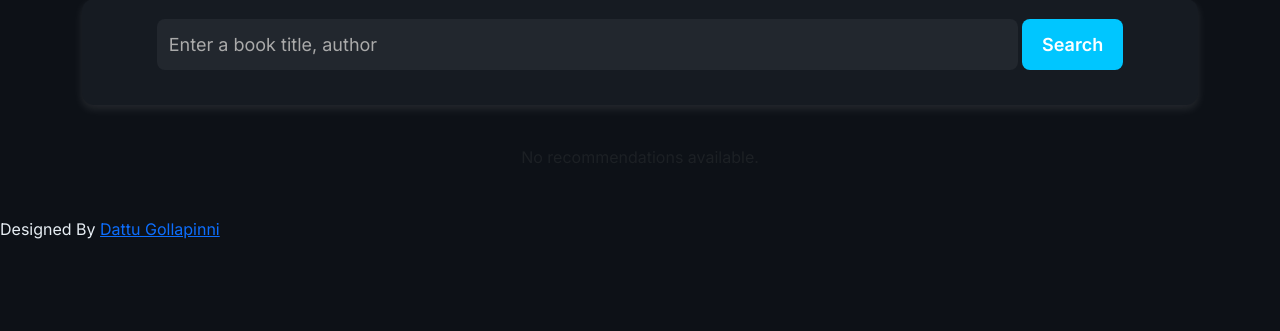
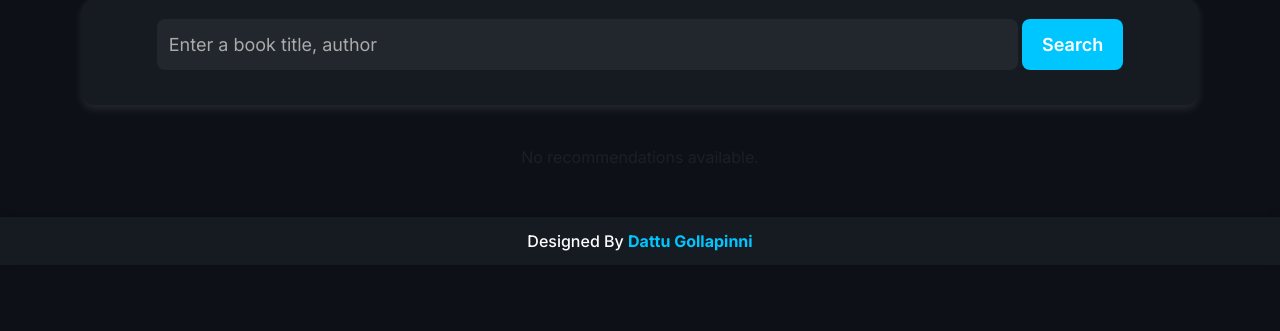
Before and after one commit to dattu20038/Bookify, a Flask app: page /recommend in a window 1280 px wide. Shown: the part 219-550 px from the top of the page. Run offline with Flask 3, Linux system fonts and the light colour scheme; parts of the project's set-up code (start-up, migrations or seed data) failed here and were passed over.

Commit message:
Update recommend.html

```diff
--- a/templates/recommend.html
+++ b/templates/recommend.html
@@ -210,11 +210,24 @@
             <p class="text-center text-muted mt-4">No recommendations available.</p>
         {% endif %}
     </div>
-     <footer>
+    <footer class="footer">
         Designed By
         <a href="https://github.com/dattu20038" class="author" target="_blank">Dattu Gollapinni</a>
     </footer>
 
+    <style>
+        .author {
+            text-decoration: none;
+            color: #00c6ff;
+            font-weight: bold;
+            transition: color 0.3s ease;
+        }
+        .author:hover {
+            color: #007bff;
+        }
+    </style>
+
+
     <script src="https://cdn.jsdelivr.net/npm/bootstrap@5.3.0/dist/js/bootstrap.bundle.min.js"></script>
 </body>
 </html>
```
